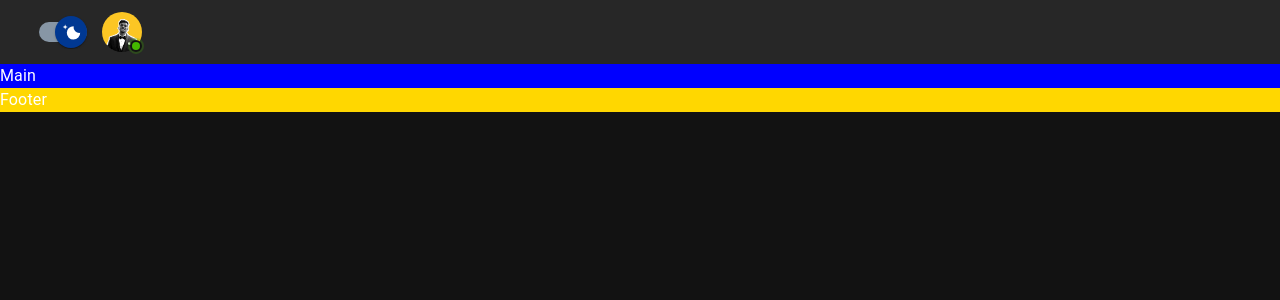
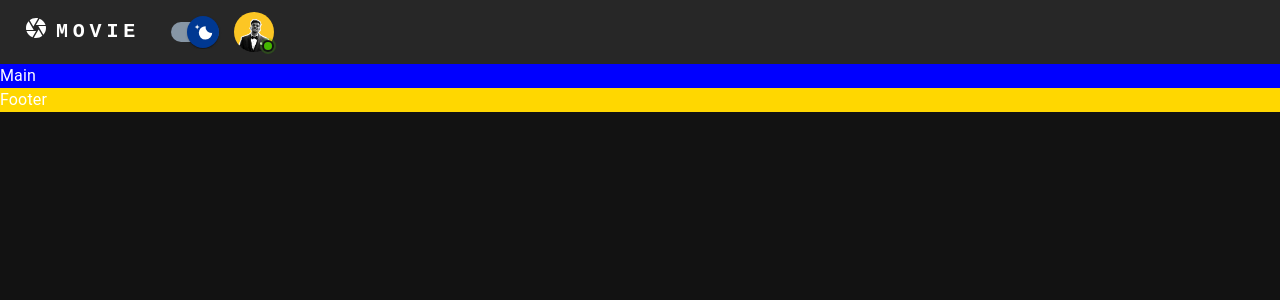
Before and after one commit to saahilanande/Frontend-MTRS, a React (Vite) app: page / in a window 1280 px wide. Shown: the top 300 px of the page. Built offline with nearby package versions, Linux system fonts and the light colour scheme.

Commit message:
companyLogo component added

```diff
--- a/src/Components/CompanyLogo.tsx
+++ b/src/Components/CompanyLogo.tsx
@@ -1,10 +1,12 @@
 import Typography from "@mui/material/Typography";
 import CameraIcon from "@mui/icons-material/Camera";
 import React from "react";
+import { Stack } from "@mui/material";
 
 function CompanyLogo() {
   return (
     <div>
+      <Stack direction={"row"} alignContent={"flex-start"}>
         <CameraIcon sx={{ display: { xs: "none", md: "flex" }, mr: 1 }} />
         <Typography
           variant="h6"
@@ -23,6 +25,7 @@ function CompanyLogo() {
         >
           MOVIE
         </Typography>
+      </Stack>
     </div>
   );
 }
--- a/src/Components/MyAvatar.tsx
+++ b/src/Components/MyAvatar.tsx
@@ -40,6 +40,7 @@ function MyAvatar() {
         overlap="circular"
         anchorOrigin={{ vertical: "bottom", horizontal: "right" }}
         variant="dot"
+
       >
         <Avatar src={avatarPc} />
       </StyledBadge>
--- a/src/Components/Navbar.tsx
+++ b/src/Components/Navbar.tsx
@@ -1,11 +1,13 @@
 import { AppBar, Divider, Stack, Toolbar } from "@mui/material";
 import ThemeSwitch from "./ThemeSwitch";
 import MyAvatar from "./MyAvatar";
+import CompanyLogo from "./CompanyLogo";
 
 function Navbar() {
   return (
     <AppBar position="static">
       <Toolbar>
+        <CompanyLogo />
         <ThemeSwitch />
         <MyAvatar />
       </Toolbar>
```
Lines whose indentation alone changed are shown as unchanged.
